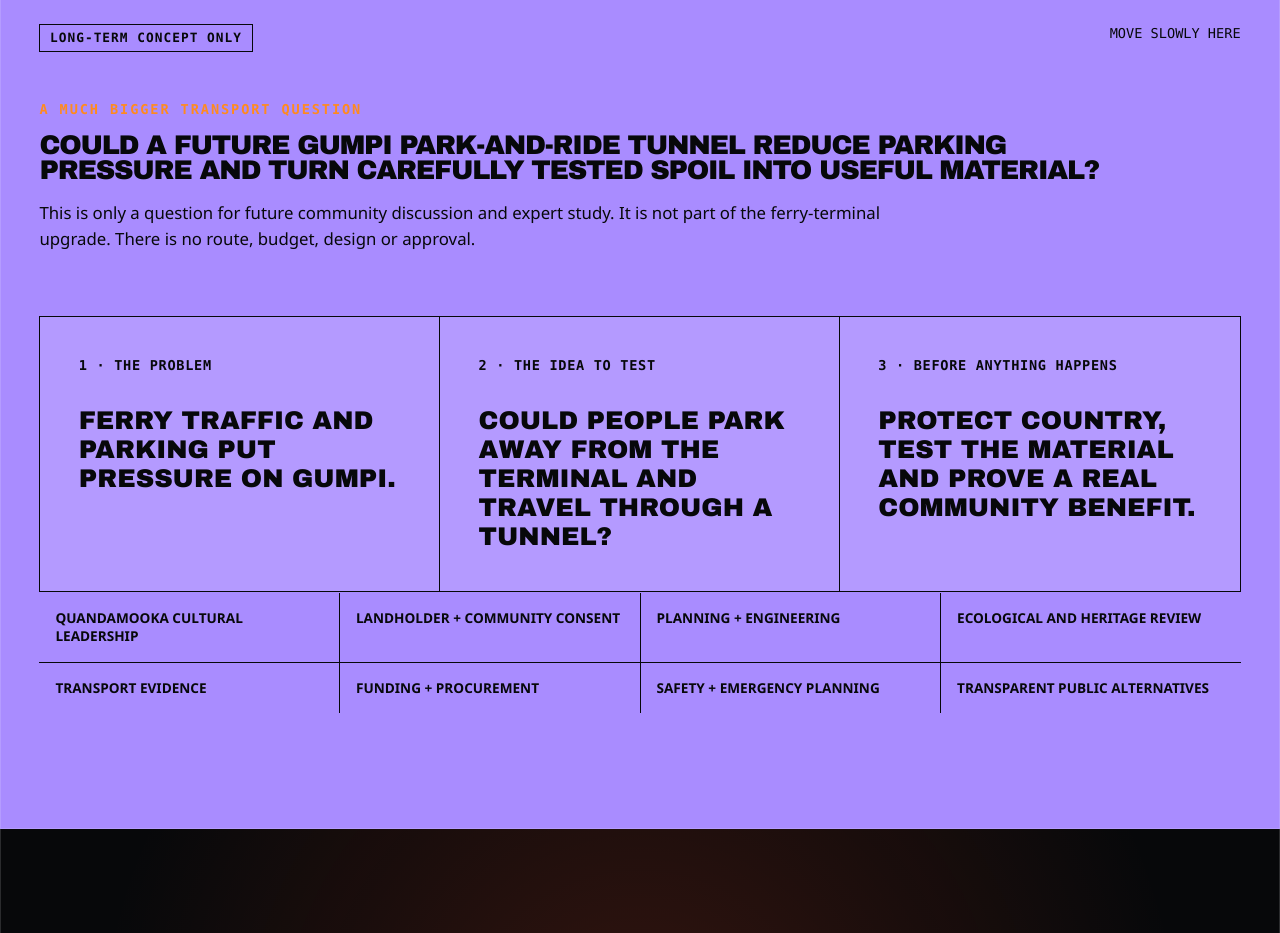
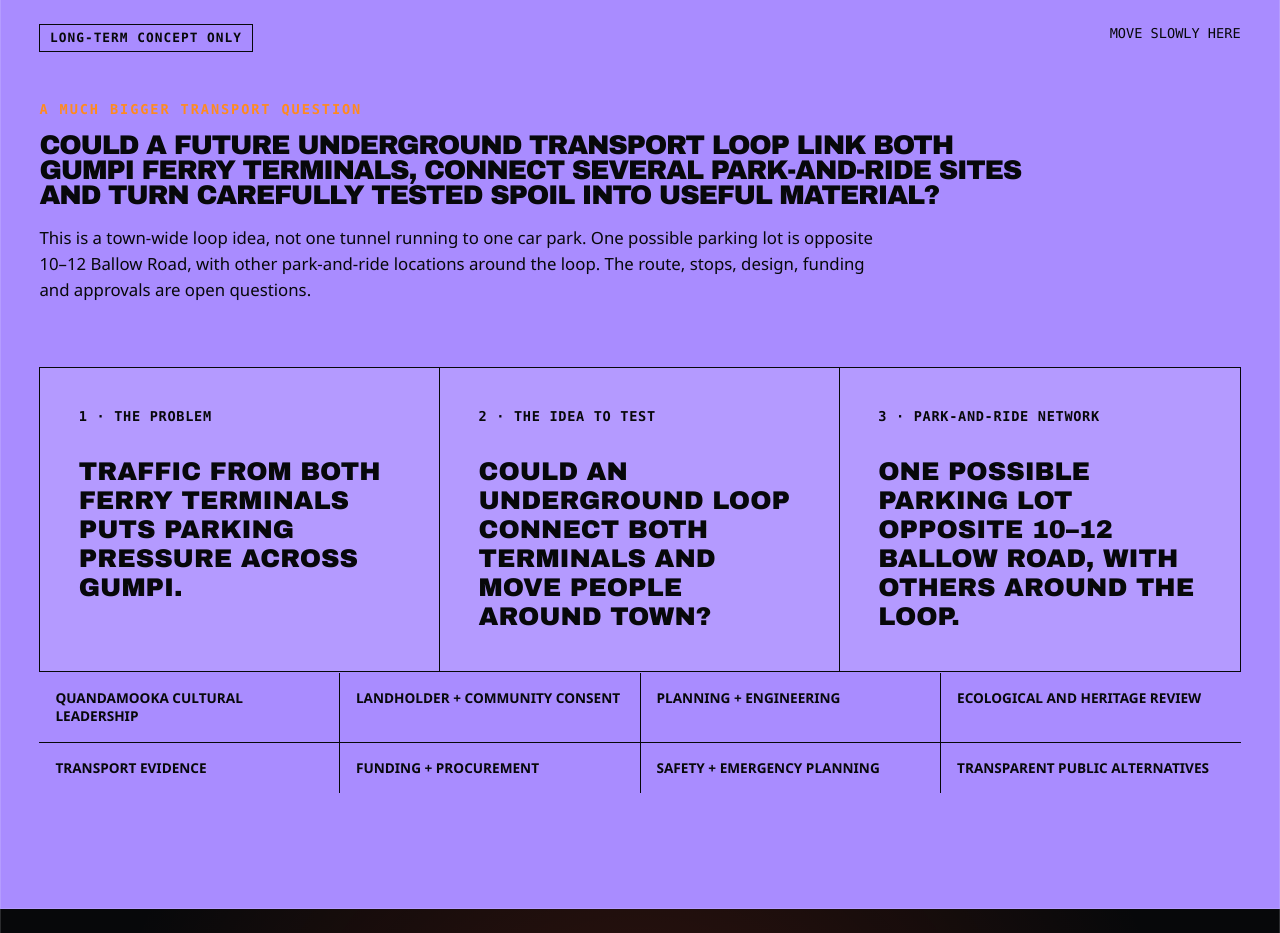
Before and after one commit to auraofintelligence/minjerribah-screen-media-network, a Next.js app: page /places in a window 1280 px wide. Shown: the part 5900-6833 px from the top of the page. Built offline with nearby package versions, Linux system fonts and the light colour scheme.

Commit message:
Describe town wide Gumpi transport loop

```diff
--- a/components/PlacesPage.tsx
+++ b/components/PlacesPage.tsx
@@ -273,25 +273,26 @@ export function PlacesPage() {
         </div>
         <div className="horizon-copy">
           <p className="eyebrow">A much bigger transport question</p>
-          <h2>Could a future Gumpi park-and-ride tunnel reduce parking pressure and turn carefully tested spoil into useful material?</h2>
+          <h2>Could a future underground transport loop link both Gumpi ferry terminals, connect several park-and-ride sites and turn carefully tested spoil into useful material?</h2>
           <p>
-            This is only a question for future community discussion and expert
-            study. It is not part of the ferry-terminal upgrade. There is no
-            route, budget, design or approval.
+            This is a town-wide loop idea, not one tunnel running to one car
+            park. One possible parking lot is opposite 10–12 Ballow Road, with
+            other park-and-ride locations around the loop. The route, stops,
+            design, funding and approvals are open questions.
           </p>
         </div>
         <div className="tunnel-diagram" aria-label="Plain-language summary of the future tunnel question">
           <article>
             <span>1 · THE PROBLEM</span>
-            <strong>Ferry traffic and parking put pressure on Gumpi.</strong>
+            <strong>Traffic from both ferry terminals puts parking pressure across Gumpi.</strong>
           </article>
           <article>
             <span>2 · THE IDEA TO TEST</span>
-            <strong>Could people park away from the terminal and travel through a tunnel?</strong>
+            <strong>Could an underground loop connect both terminals and move people around town?</strong>
           </article>
           <article>
-            <span>3 · BEFORE ANYTHING HAPPENS</span>
-            <strong>Protect Country, test the material and prove a real community benefit.</strong>
+            <span>3 · PARK-AND-RIDE NETWORK</span>
+            <strong>One possible parking lot opposite 10–12 Ballow Road, with others around the loop.</strong>
           </article>
         </div>
         <div className="dependency-grid">
```
Also changed, not shown: components/HomePage.tsx (+5 -4 lines).
